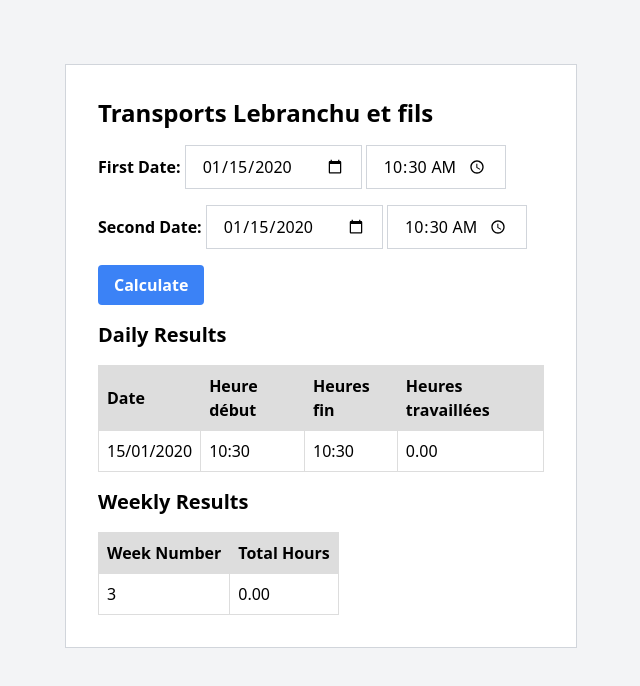
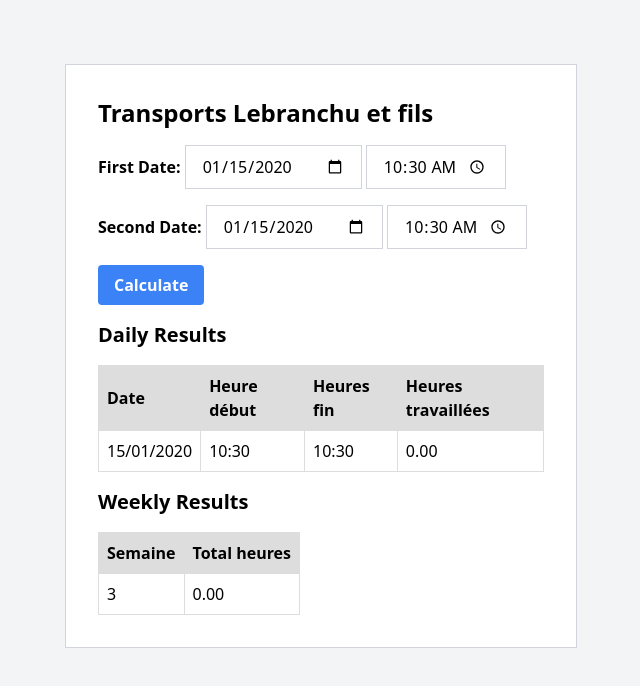
Before and after one commit to sudosuanon/hcmr, a plain HTML site: page index.html in a window 1280 px wide. Both pictures are taken after typing "2020-01-15", "10:30", "2020-01-15", "10:30" into the empty fields and a click on the button "Calculate". Shown: the whole page, without its empty margins (319-959 px from the left). Drawn offline with nearby package versions, Linux system fonts and the light colour scheme.

Commit message:
Add files via upload

```diff
--- a/index.html
+++ b/index.html
@@ -63,6 +63,23 @@
         totalHours += difference;
         weekRow.cells[1].textContent = totalHours.toFixed(2);
       }
+
+      // Sort tables by date
+      sortTableByDate('daily-results');
+      sortTableByDate('weekly-results');
+    }
+
+    function sortTableByDate(tableId) {
+      var table = document.getElementById(tableId);
+      var rows = Array.from(table.getElementsByTagName('tr')).slice(1); // Ignore header row
+      var sortedRows = rows.sort(function(a, b) {
+        var dateA = new Date(a.cells[0].textContent);
+        var dateB = new Date(b.cells[0].textContent);
+        return dateA - dateB;
+      });
+      sortedRows.forEach(function(row) {
+        table.appendChild(row); // Append sorted rows to the table
+      });
     }
 
     function getWeekNumber(date) {
@@ -100,8 +117,8 @@
     <h2 class="text-xl font-bold mt-4">Weekly Results</h2>
     <table id="weekly-results" class="mt-4">
       <tr>
-        <th>Week Number</th>
-        <th>Total Hours</th>
+        <th>Semaine</th>
+        <th>Total heures</th>
       </tr>
     </table>
   </div>
```
